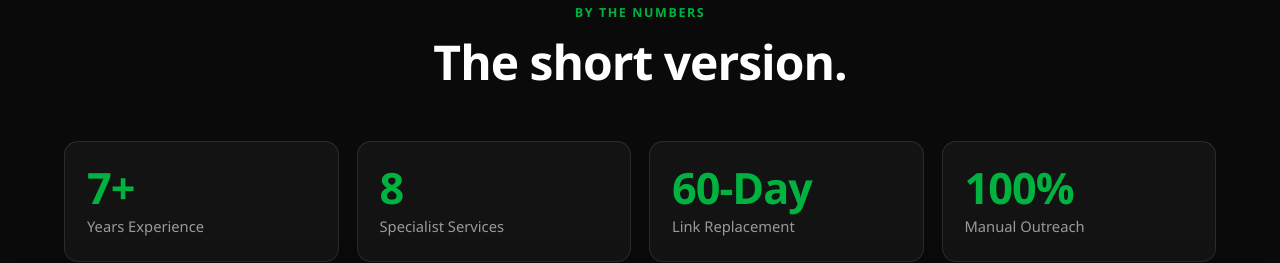
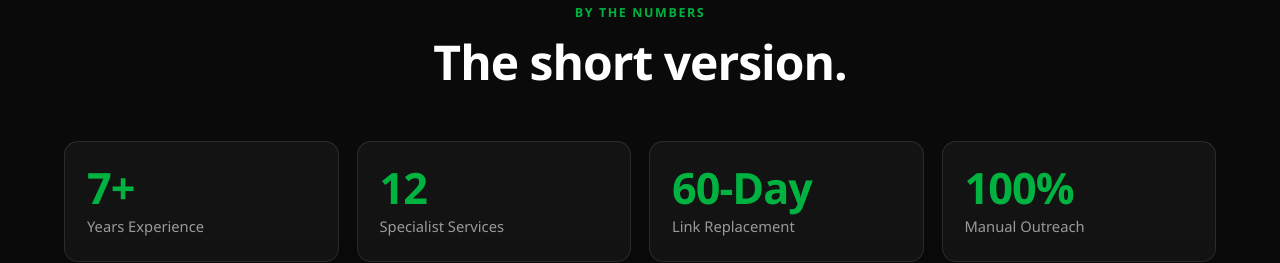
Before and after one commit to khuwalidkhalid-bot/seodilated, a Next.js app: page / in a window 1280 px wide. Shown: the part 10487-10750 px from the top of the page. Built offline with nearby package versions, Linux system fonts and the light colour scheme; no server answers; the database is empty.

Commit message:
Update specialist services count to 12

```diff
--- a/components/StatCounters.tsx
+++ b/components/StatCounters.tsx
@@ -4,7 +4,7 @@ import { useEffect, useRef, useState } from "react";
 
 const STATS = [
   { v: 7, suffix: "+", lbl: "Years Experience" },
-  { v: 8, suffix: "", lbl: "Specialist Services" },
+  { v: 12, suffix: "", lbl: "Specialist Services" },
   { v: 60, suffix: "-Day", lbl: "Link Replacement" },
   { v: 100, suffix: "%", lbl: "Manual Outreach" },
 ];
```
